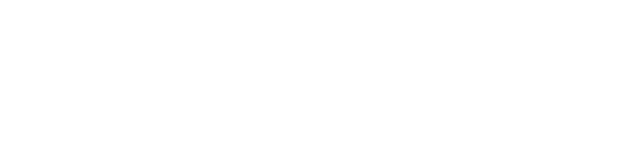
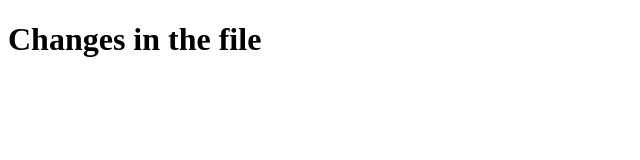
Before and after one commit to Art2593/otus-css-primak, a plain HTML site: page index.html in a window 1280 px wide. Shown: the whole page, without its empty margins (0-640 px from the left). Drawn offline with Linux system fonts and the light colour scheme.

Commit message:
My second commit

```diff
--- a/index.html
+++ b/index.html
@@ -3,8 +3,9 @@
 <head>
     <meta charset="UTF-8">
     <title>Title</title>
+
 </head>
 <body>
-
+<h1>Changes in the file</h1>
 </body>
 </html>
```
